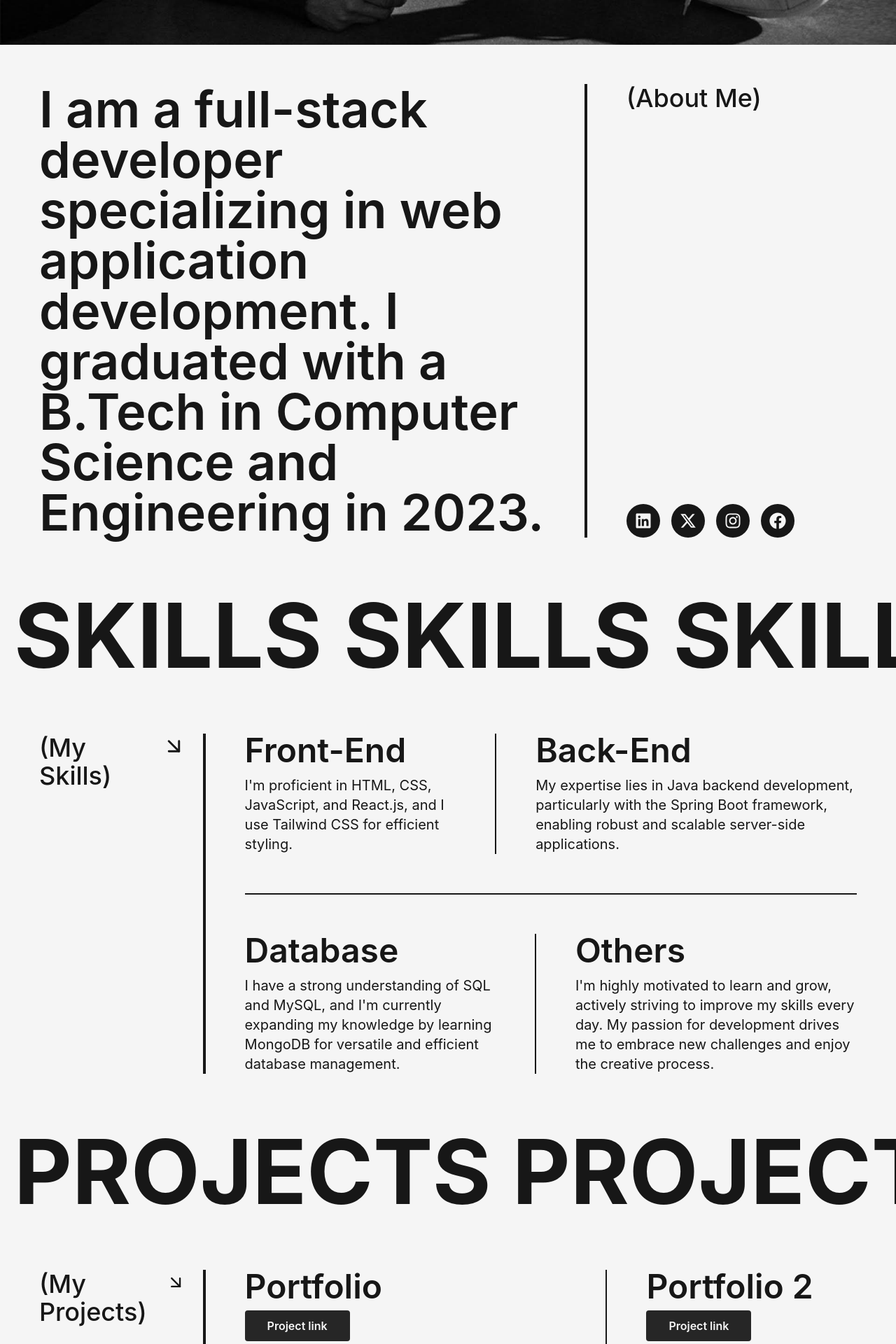
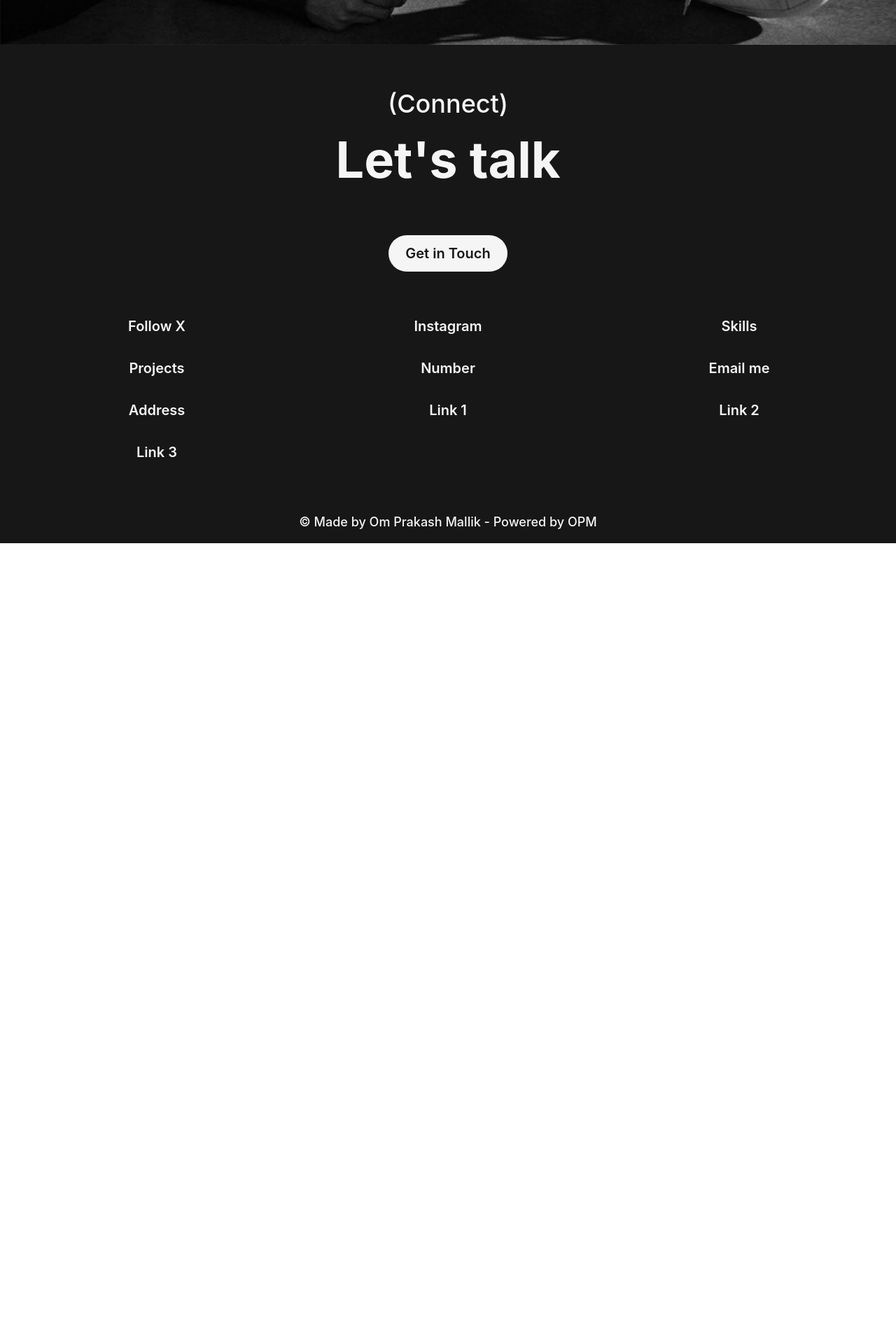
Before and after one commit to OmPrakashMallik2/Personal-website, a React (Create React App) app: page / in a window 1280 px wide. Shown: the part 1020-2940 px from the top of the page at 70% size. After the commit the page ends 1796 px from the top, so only its background shows below. Built offline with nearby package versions, Linux system fonts and the light colour scheme.

Commit message:
done homepage

```diff
--- a/src/HomePage/Home.js
+++ b/src/HomePage/Home.js
@@ -39,7 +39,7 @@ function Home() {
             </div>
 
             {/* about */}
-            <div className='flex  m-14 '>
+            {/* <div className='flex  m-14 '>
                 <div className=' pr-6 w-4/6'>
                     <h2 className='text-7xl font-semibold'>
                         I am a full-stack developer specializing in web application development. I graduated with a B.Tech in Computer Science and Engineering in 2023.
@@ -62,10 +62,10 @@ function Home() {
                         </a>
                     </div>
                 </div>
-            </div>
+            </div> */}
 
             {/* my skills */}
-            <div style={{ overflow: 'hidden' }}>
+            {/* <div style={{ overflow: 'hidden' }}>
                 <h1 className='text-9xl font-bold text-center p-5' style={{ transform: `translateX(-${scrollOffset}px)`, whiteSpace: 'nowrap' }}>SKILLS  SKILLS  SKILLS  SKILLS SKILLS SKILLS  SKILLS  SKILLS  SKILLS SKILLS</h1>
             </div>
 
@@ -101,11 +101,11 @@ function Home() {
                         </div>
                     </div>
                 </div>
-            </div>
+            </div> */}
 
 
             {/* my projects */}
-            <div style={{ overflow: 'hidden' }}>
+            {/* <div style={{ overflow: 'hidden' }}>
                 <h1 className='text-9xl font-bold text-center p-5' style={{ transform: `translateX(-${scrollOffset}px)`, whiteSpace: 'nowrap' }}>PROJECTS  PROJECTS  PROJECTS  PROJECTS PROJECTS PROJECTS  PROJECTS  PROJECTS  PROJECTS PROJECTS</h1>
             </div>
 
@@ -160,7 +160,7 @@ function Home() {
                         </div>
                     </div>
                 </div>
-            </div>
+            </div> */}
 
             {/* new section */}
         </div>
```
